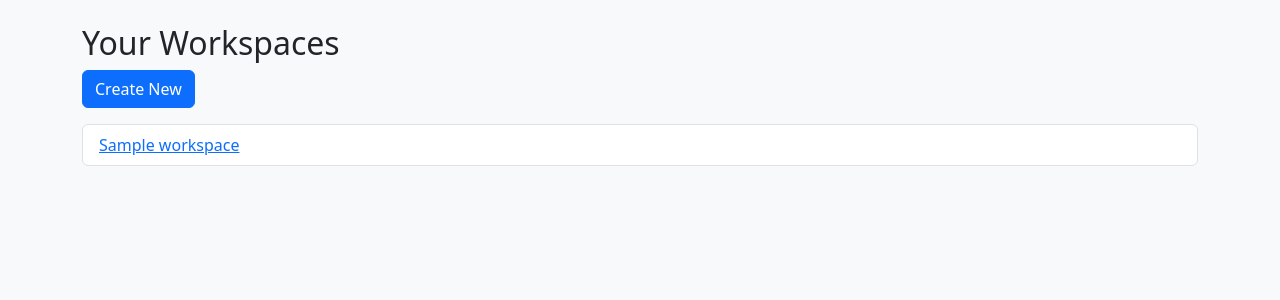
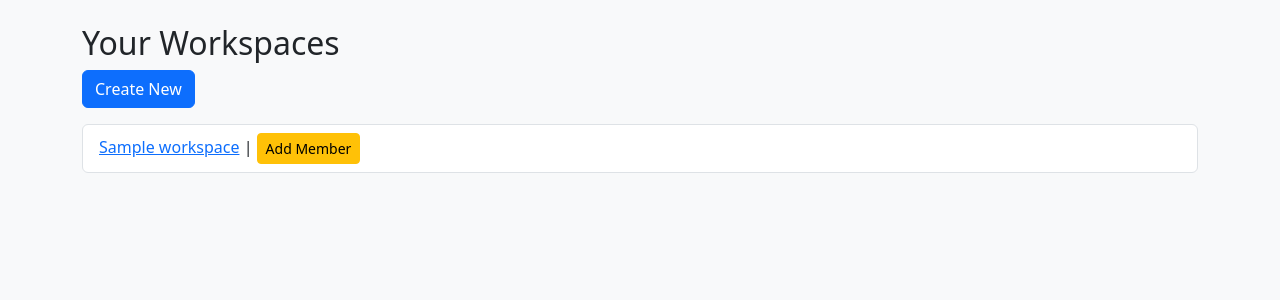
Before and after one commit to njannati1991/django-task_manager, a Django app: page /workspaces/ in a window 1280 px wide. Shown: the part 57-357 px from the top of the page. Run offline with Django 5.2, Linux system fonts and the light colour scheme; a user stored in the database is signed in; tables that the repository leaves empty hold one stand-in row (values such as "Sample post"); parts of the project's set-up code (start-up, migrations or seed data) failed here and were passed over.

Commit message:
bugfixed: add-member in workspace-list

```diff
--- a/workspaces/templates/workspaces/workspace_list.html
+++ b/workspaces/templates/workspaces/workspace_list.html
@@ -7,7 +7,11 @@
 
 <ul class="mt-3 list-group">
 {% for workspace in workspaces %}
-<li class="list-group-item"><a href="{% url 'workspace-detail' workspace.id %}">{{ workspace.name }}</a></li>
+<li class="list-group-item">
+    <a href="{% url 'workspace-detail' workspace.id %}">{{ workspace.name }}</a> |
+    <a href="{% url 'add-member' workspace.id %}" class="btn btn-sm btn-warning">Add Member</a>
+</li>
+
 {% empty %}
 <li class="list-group-item">No workspace yet.</li>
 {% endfor %}
```
